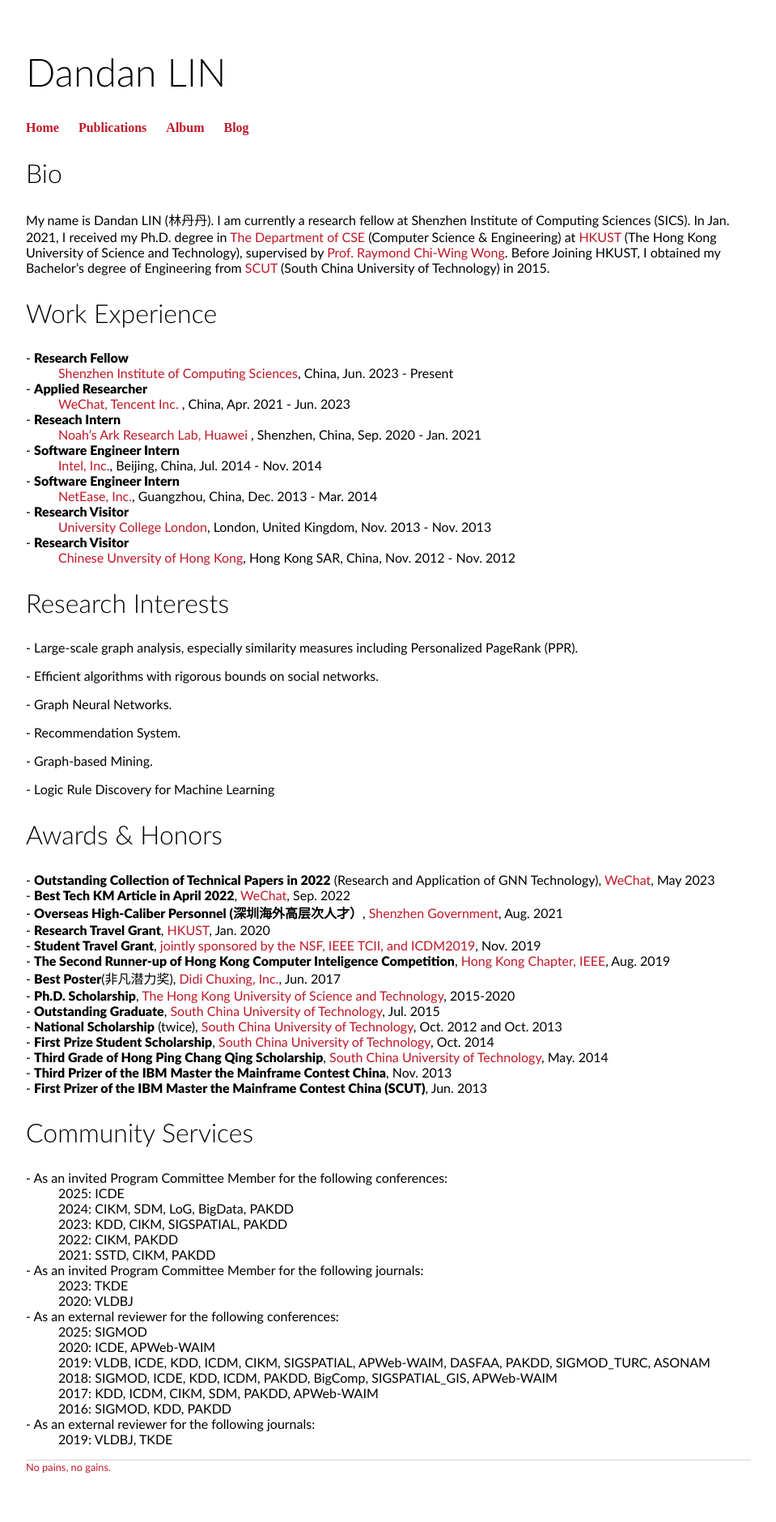
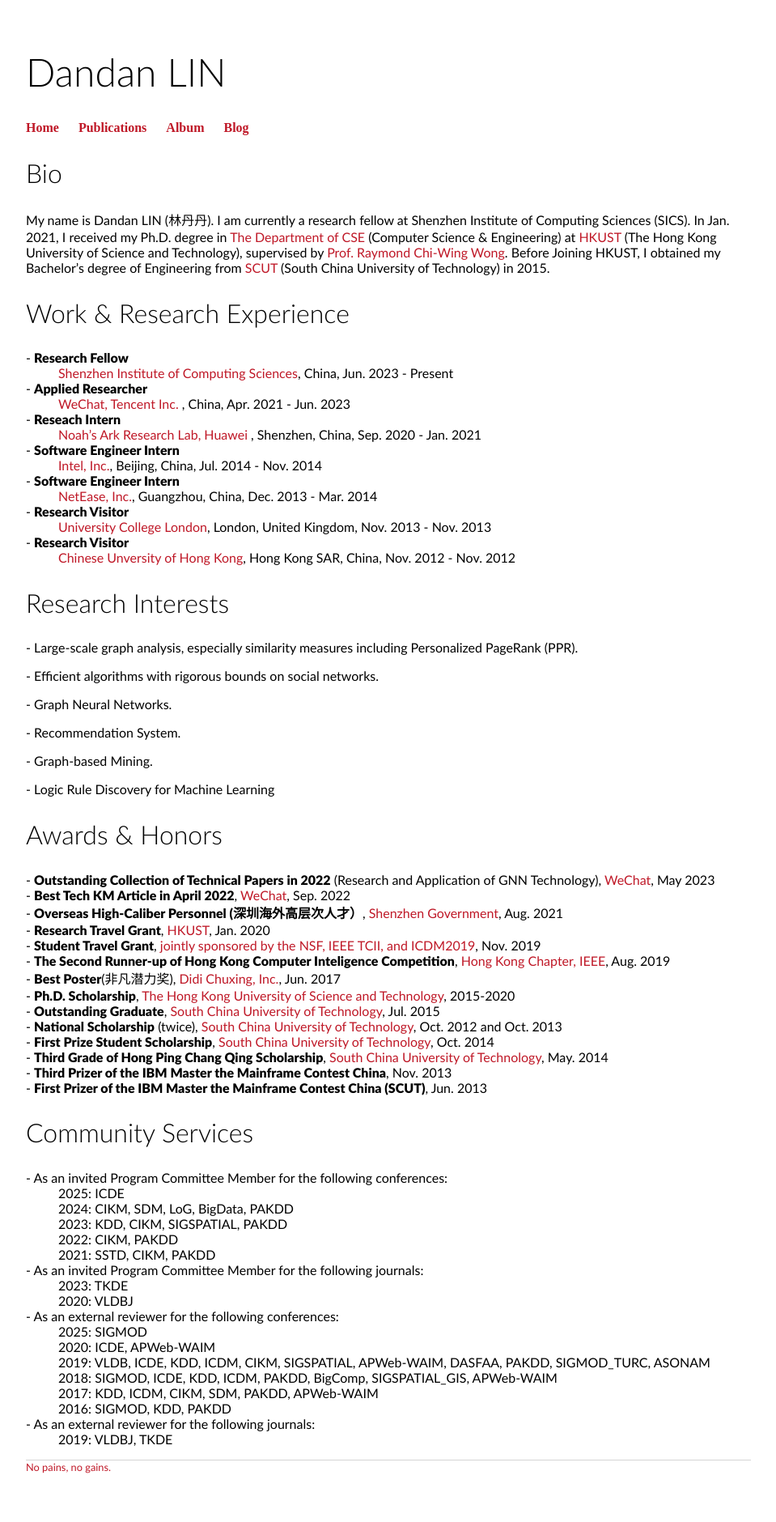
Before and after one commit to 2danlin/2danlin.github.io, a Jekyll site: the page built from index.html, in a window 1280 px wide. Shown: the whole page at 81% size, without its empty margins (160-1119 px from the left). Built offline with Jekyll 4.4.1, drawn with Linux system fonts in a browser that asks for light colours.

Commit message:
Update index.html

```diff
--- a/index.html
+++ b/index.html
@@ -15,7 +15,7 @@ title: Dandan's Homepage
 </div><!-- /.blurb -->
 
 <div class="blurb">
-	<h2>Work Experience</h2>
+	<h2>Work & Research Experience</h2>
 	<dl>
 		<dt>- <strong>Research Fellow</strong></dt>
 		<dd><a>Shenzhen Institute of Computing Sciences</a>, China, Jun. 2023 - Present</dd>
```
